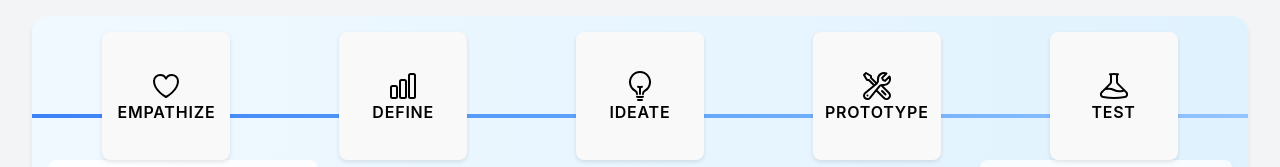
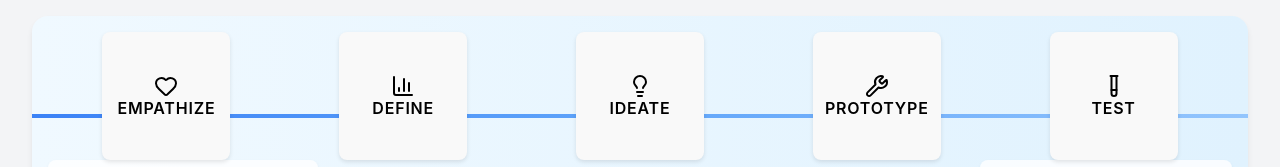
Before and after one commit to djeich/dt-session-planner, a React (Vite) app: page / in a window 1280 px wide. Shown: the part 958-1125 px from the top of the page. Built offline with nearby package versions, Linux system fonts and the light colour scheme.

Commit message:
fix: use Lucide icons for phase buttons, replace Flask with TestTube for Test phase

```diff
--- a/package.json
+++ b/package.json
@@ -13,6 +13,7 @@
   "dependencies": {
     "@heroicons/react": "^2.2.0",
     "framer-motion": "^12.18.1",
+    "lucide-react": "^0.517.0",
     "react": "^19.1.0",
     "react-dom": "^19.1.0",
     "react-router-dom": "^7.6.2"
--- a/src/App.tsx
+++ b/src/App.tsx
@@ -8,12 +8,12 @@ import { SessionExport } from './components/SessionExport'
 import { GuidedTour } from './components/GuidedTour'
 import { EducationalContent } from './components/EducationalContent'
 import {
-  HeartIcon,
-  LightBulbIcon,
-  BeakerIcon,
-  WrenchScrewdriverIcon,
-  ChartBarIcon,
-} from '@heroicons/react/24/outline'
+  Heart,
+  BarChart3,
+  Lightbulb,
+  Wrench,
+  TestTube,
+} from 'lucide-react'
 import './App.css'
 
 type Phase = 'Empathize' | 'Define' | 'Ideate' | 'Prototype' | 'Test'
@@ -31,11 +31,11 @@ function App() {
   const phases: Phase[] = ['Empathize', 'Define', 'Ideate', 'Prototype', 'Test']
 
   const phaseIcons = {
-    Empathize: HeartIcon,
-    Define: ChartBarIcon,
-    Ideate: LightBulbIcon,
-    Prototype: WrenchScrewdriverIcon,
-    Test: BeakerIcon,
+    Empathize: Heart,
+    Define: BarChart3,
+    Ideate: Lightbulb,
+    Prototype: Wrench,
+    Test: TestTube,
   }
 
   const phaseColors = {
@@ -104,7 +104,7 @@ function App() {
                     } overflow-hidden`}
                     style={{ minWidth: '8rem', minHeight: '8rem', maxWidth: '8rem', maxHeight: '8rem' }}
                   >
-                    <Icon className="w-8 h-8 object-contain shrink-0 mb-2" style={{ maxWidth: '2rem', maxHeight: '2rem' }} />
+                    <Icon className="mb-2" size={24} />
                     <span className="text-base font-bold tracking-wide mt-1">{phase.toUpperCase()}</span>
                   </button>
                   <span className="tooltip-text">{phaseDescriptions[phase]}</span>
```
Also changed, not shown: 1 other file (tests, documents, lock files or other folders).
